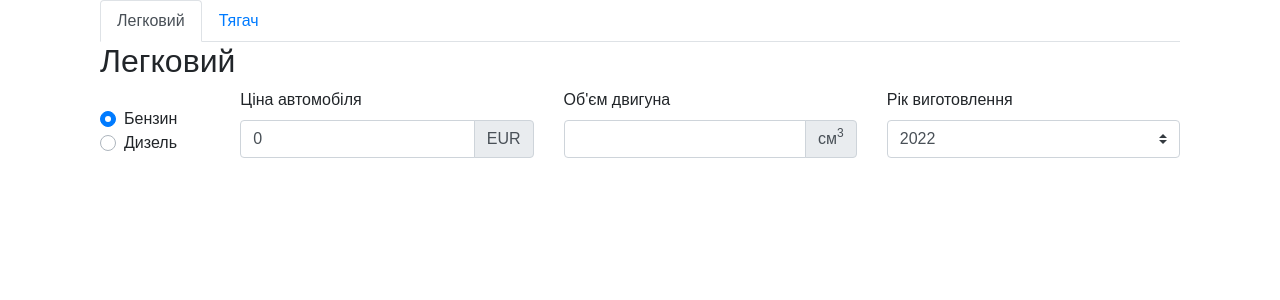
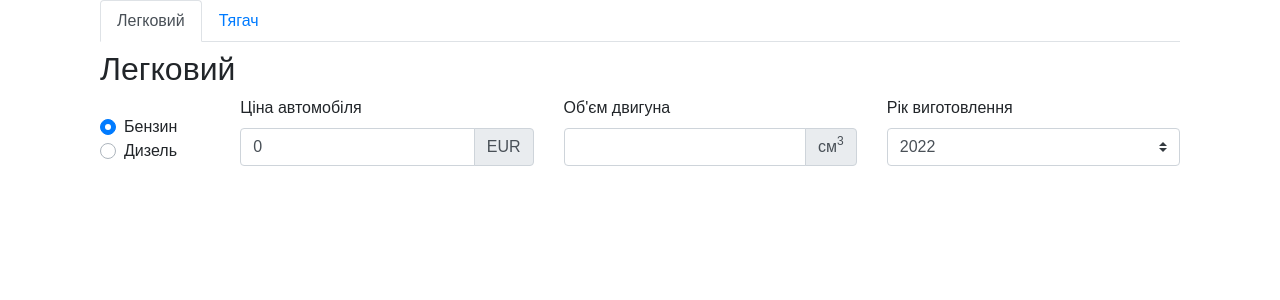
Before and after one commit to mlutsiuk/toll, a Vue app: page / in a window 1280 px wide. Shown: the top 300 px of the page. Built offline with nearby package versions, Linux system fonts and the light colour scheme.

Commit message:
Added padding to tabs content.

```diff
--- a/src/components/Shared/BrandTabs.vue
+++ b/src/components/Shared/BrandTabs.vue
@@ -14,7 +14,7 @@
                 </a>
             </li>
         </ul>
-        <div>
+        <div class="pt-2">
             <div
                 v-show="tab.id === this.activeTab"
                 v-for="tab in headers"
```
